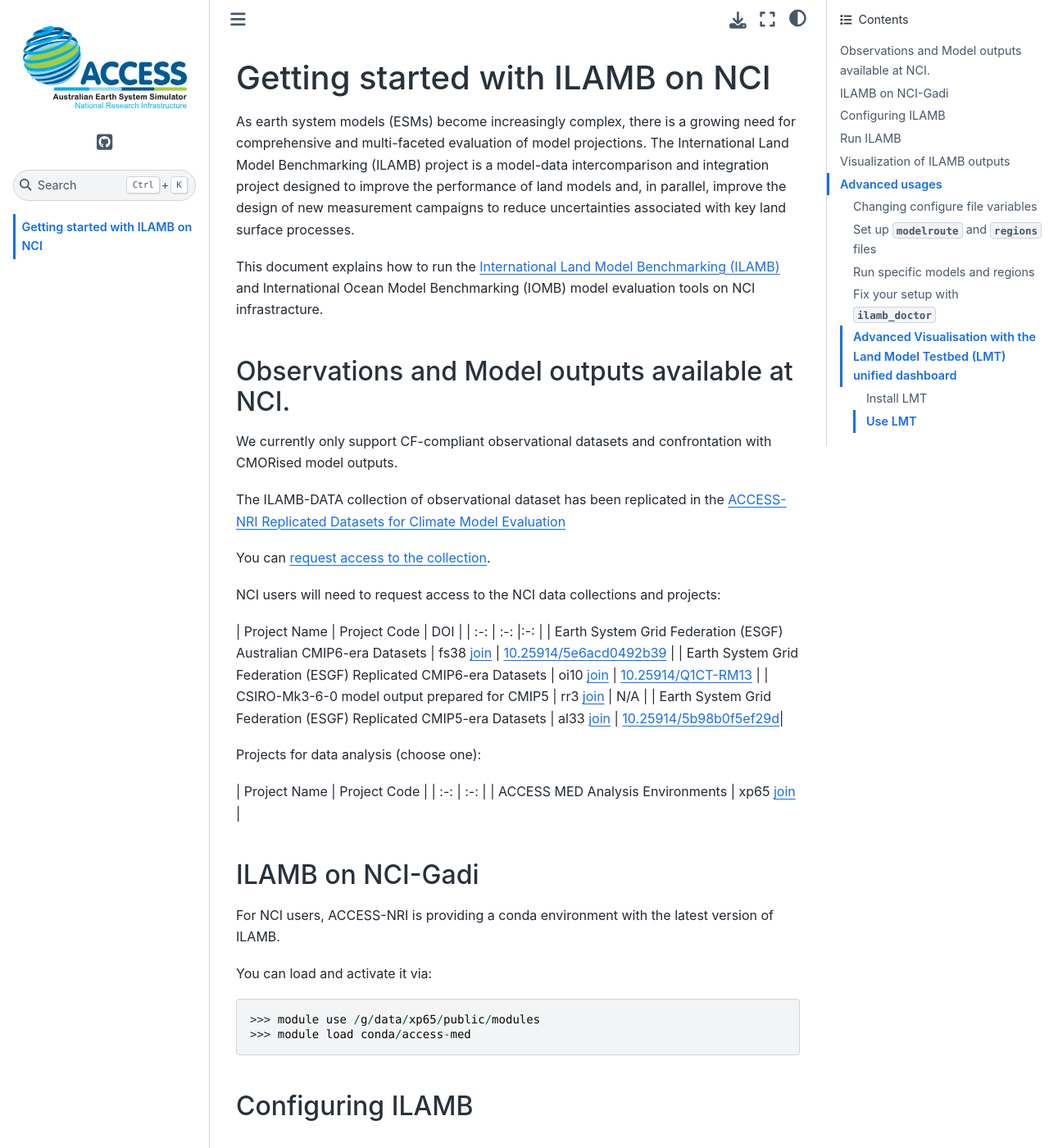
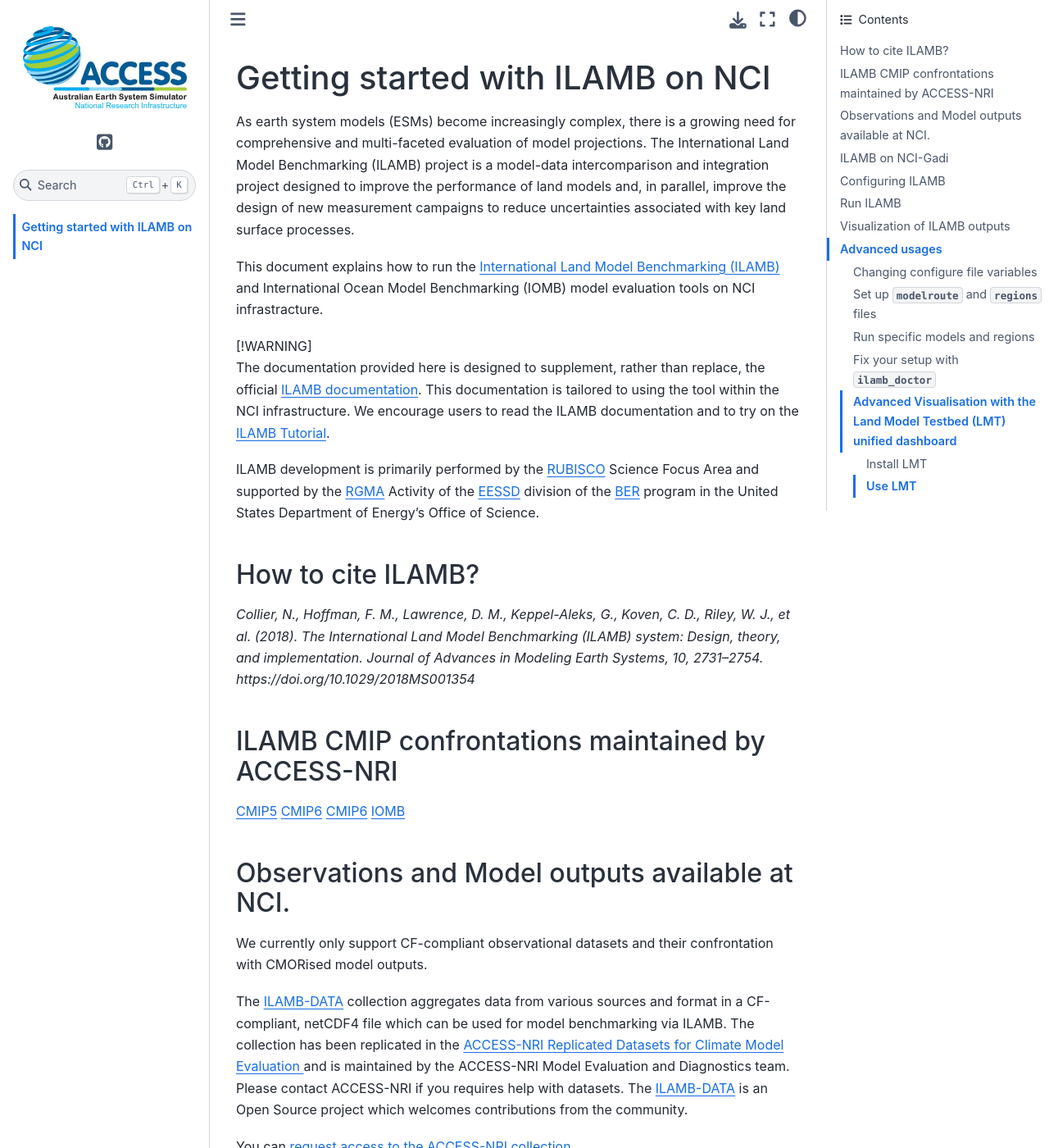
Before and after one commit to ACCESS-NRI/ILAMB-workflow, a Sphinx documentation site: the page built from docs/source/ILAMB.md, in a window 1280 px wide and 1400 px high. Shown: the whole window at 82% size. Built offline with Sphinx 7.4.7 and the Sphinx Book theme 1.1.4, drawn with Linux system fonts in a browser that asks for light colours; some of the changed text lies outside the part shown.

Commit message:
Add ILAMB ACCESS-NRI Results

````diff
--- a/docs/source/ILAMB.md
+++ b/docs/source/ILAMB.md
@@ -4,16 +4,36 @@
 
 This document explains how to run the [International Land Model Benchmarking (ILAMB)](https://www.ilamb.org) and International Ocean Model Benchmarking (IOMB) model evaluation tools on NCI infrastracture.
 
+[!WARNING]
+The documentation provided here is designed to supplement, rather than replace, the official [ILAMB documentation](https://www.ilamb.org/doc/). This documentation is tailored to using the tool within the NCI infrastructure. We encourage users to read the ILAMB documentation and to
+try on the [ILAMB Tutorial](https://www.ilamb.org/doc/tutorial.html).
+
+ILAMB development is primarily performed by the [RUBISCO](https://www.bgc-feedbacks.org/) Science Focus Area and supported by the [RGMA](https://climatemodeling.science.energy.gov/program-area/regional-global-model-analysis) Activity of the [EESSD](https://science.osti.gov/ber/Research/eessd) division of the [BER](https://science.osti.gov/ber) program in the United States Department of Energy's Office of Science.
+
+### How to cite ILAMB?
+
+*Collier, N., Hoffman, F. M., Lawrence, D. M., Keppel-Aleks, G., Koven, C. D., Riley, W. J., et al. (2018). The International Land Model Benchmarking (ILAMB) system: Design, theory, and implementation. Journal of Advances in Modeling Earth Systems, 10, 2731–2754. https://doi.org/10.1029/2018MS001354*
+
+### ILAMB CMIP confrontations maintained by ACCESS-NRI
+
+[CMIP5](http://130.56.247.78/build_al33/index.html)
+[CMIP6](http://130.56.247.78/build_oi10_2/index.html)
+[CMIP6](http://130.56.247.78/build_r33/index.html)
+[IOMB](http://130.56.247.78/build_iomb/index.html)
+
+
 ## Observations and Model outputs available at NCI.
 
-We currently only support CF-compliant observational datasets and confrontation with CMORised model outputs.
+We currently only support CF-compliant observational datasets and their confrontation with CMORised model outputs.
 
-The ILAMB-DATA collection of observational dataset has been replicated in the [ACCESS-NRI Replicated Datasets for Climate Model Evaluation
-](https://geonetwork.nci.org.au/geonetwork/srv/eng/catalog.search#/metadata/f7199_2480_5432_9703)
+The [ILAMB-DATA](https://github.com/rubisco-sfa/ILAMB-Data) collection aggregates data from various sources and format in a CF-compliant, netCDF4 file which can be used for model benchmarking via ILAMB. The collection has been replicated in the [ACCESS-NRI Replicated Datasets for Climate Model Evaluation
+](https://geonetwork.nci.org.au/geonetwork/srv/eng/catalog.search#/metadata/f7199_2480_5432_9703) and is maintained by the ACCESS-NRI Model Evaluation and Diagnostics team. Please contact ACCESS-NRI if you requires help with datasets. The [ILAMB-DATA](https://github.com/rubisco-sfa/ILAMB-Data) is an Open Source project which welcomes contributions from the community.
 
-You can [request access to the collection](https://my.nci.org.au/mancini/project/ct11/join).
+You can [request access to the ACCESS-NRI collection](https://my.nci.org.au/mancini/project/ct11/join).
 
-NCI users will need to request access to the NCI data collections and projects:
+Depending on their needs, users may require access to a range of NCI data collections and projects.
+Here we list the NCI collections required to run the CMIP confrontations examples available with ILAMB (see [here](https://github.com/rubisco-sfa/ILAMB/tree/master/src/ILAMB/data)):
+
 
 | Project Name   | Project Code  | DOI  |
 | :-:            | :-:           |:-:   |
@@ -32,7 +52,7 @@
 
 For NCI users, ACCESS-NRI is providing a conda environment with the latest version of ILAMB.
 
-You can load and activate it via:
+The module can be loaded as follow:
 
 ```
 >>> module use /g/data/xp65/public/modules
````
